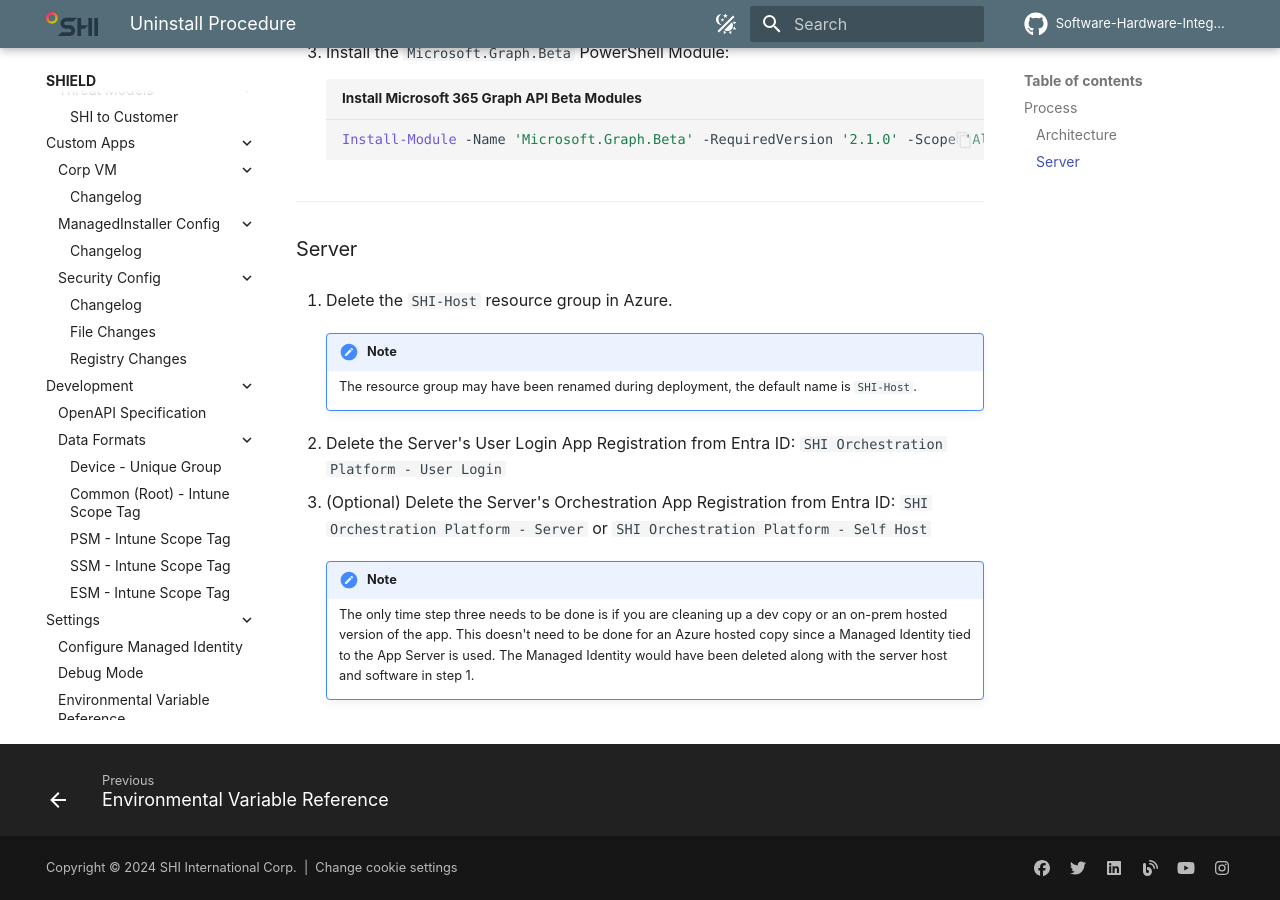
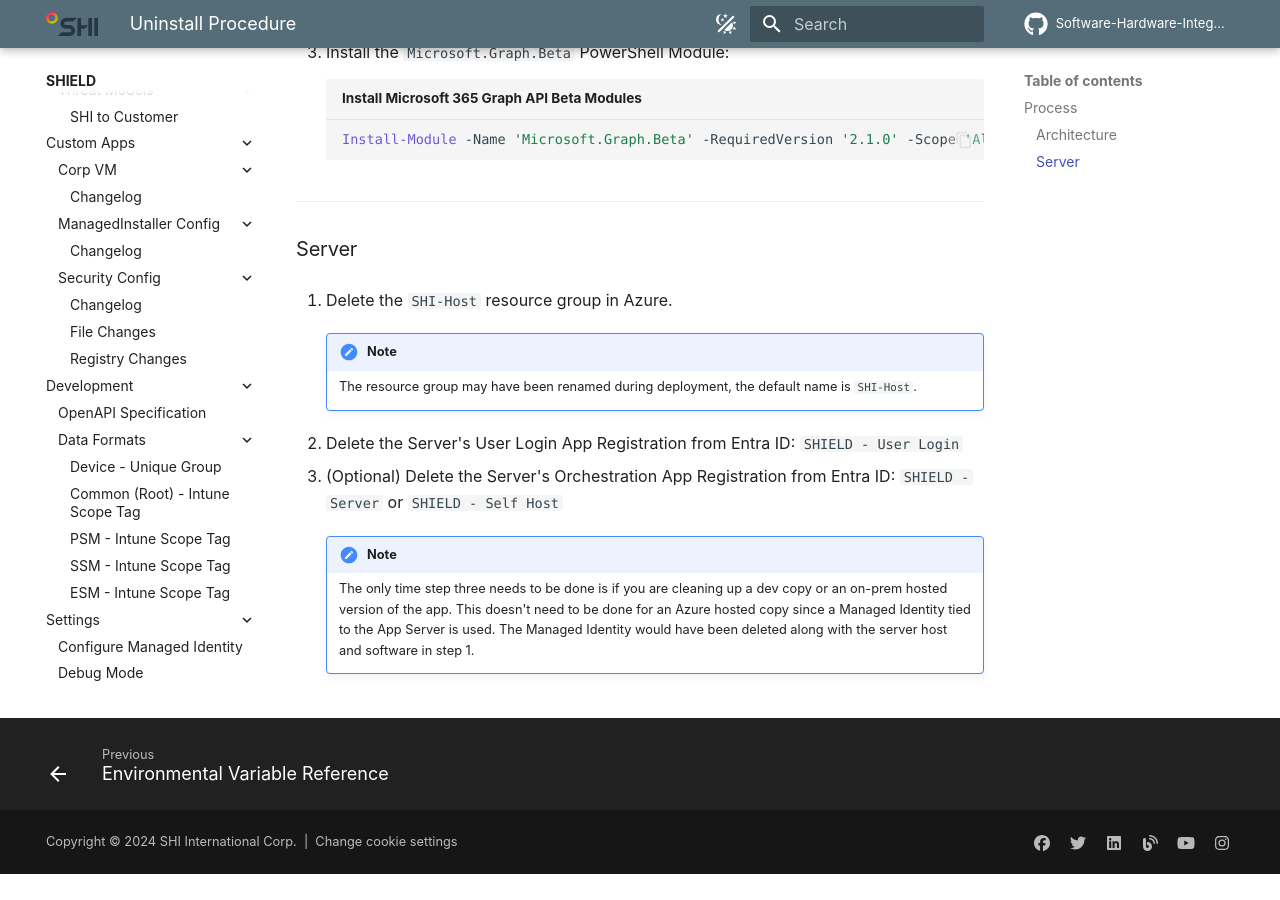
Before and after one commit to Software-Hardware-Integration-Lab/Documentation, an MkDocs documentation site: the page built from docs/SHIELD/Troubleshooting/Uninstall.md, in a window 1280 px wide and 900 px high, scrolled down 1141 px. Built offline with MkDocs 1.6.1 and Material for MkDocs 9.7.7, drawn with Linux system fonts in a browser that asks for light colours; plug-ins that fetch from the network failed and are left out; comment, search, counter and statistics services are not loaded; after the commit the page ends 2015 px from its top, so only the background shows below that.

Commit message:
OrchPlatform -> SHIELD

```diff
--- a/docs/SHIELD/Troubleshooting/Uninstall.md
+++ b/docs/SHIELD/Troubleshooting/Uninstall.md
@@ -49,10 +49,10 @@ The core architecture is the set of settings across all of the managed systems (
         The resource group may have been renamed during deployment, the default name is `SHI-Host`.
 
 2. Delete the Server's User Login App Registration from Entra ID:
-`SHI Orchestration Platform - User Login`
+`SHIELD - User Login`
 
 3. (Optional) Delete the Server's Orchestration App Registration from Entra ID:
-`SHI Orchestration Platform - Server` or `SHI Orchestration Platform - Self Host`
+`SHIELD - Server` or `SHIELD - Self Host`
 
     !!! note
         The only time step three needs to be done is if you are cleaning up a dev copy or an on-prem hosted version of the app. This doesn't need to be done for an Azure hosted copy since a Managed Identity tied to the App Server is used.
```
Also changed, not shown: docs/SHIELD/Getting-Started/Deployment/Required-Graph-API-Permissions.md (+1 -1 lines), docs/SHIELD/Getting-Started/Usage-Guide/Deploy-Core-Infrastructure/index.md (+1 -1 lines), 2 other files.
